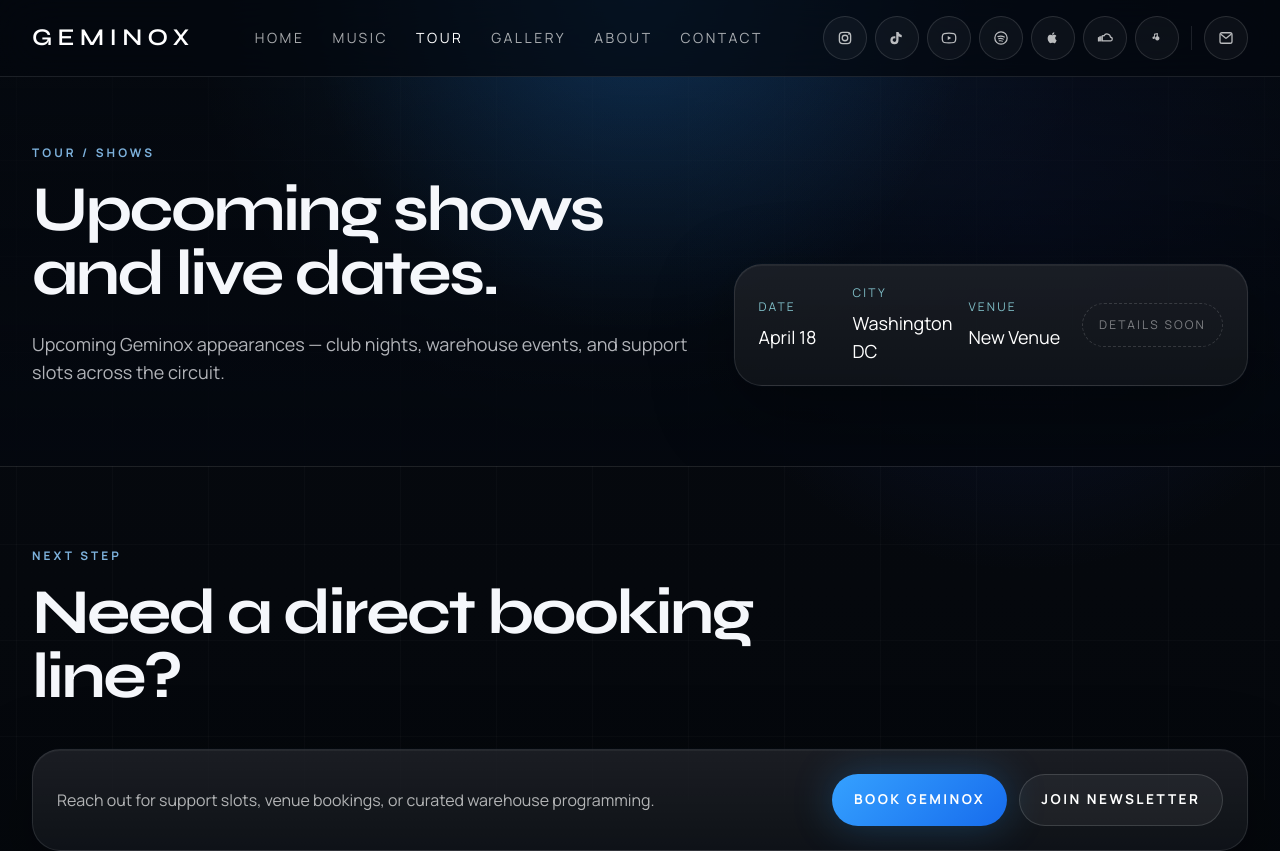
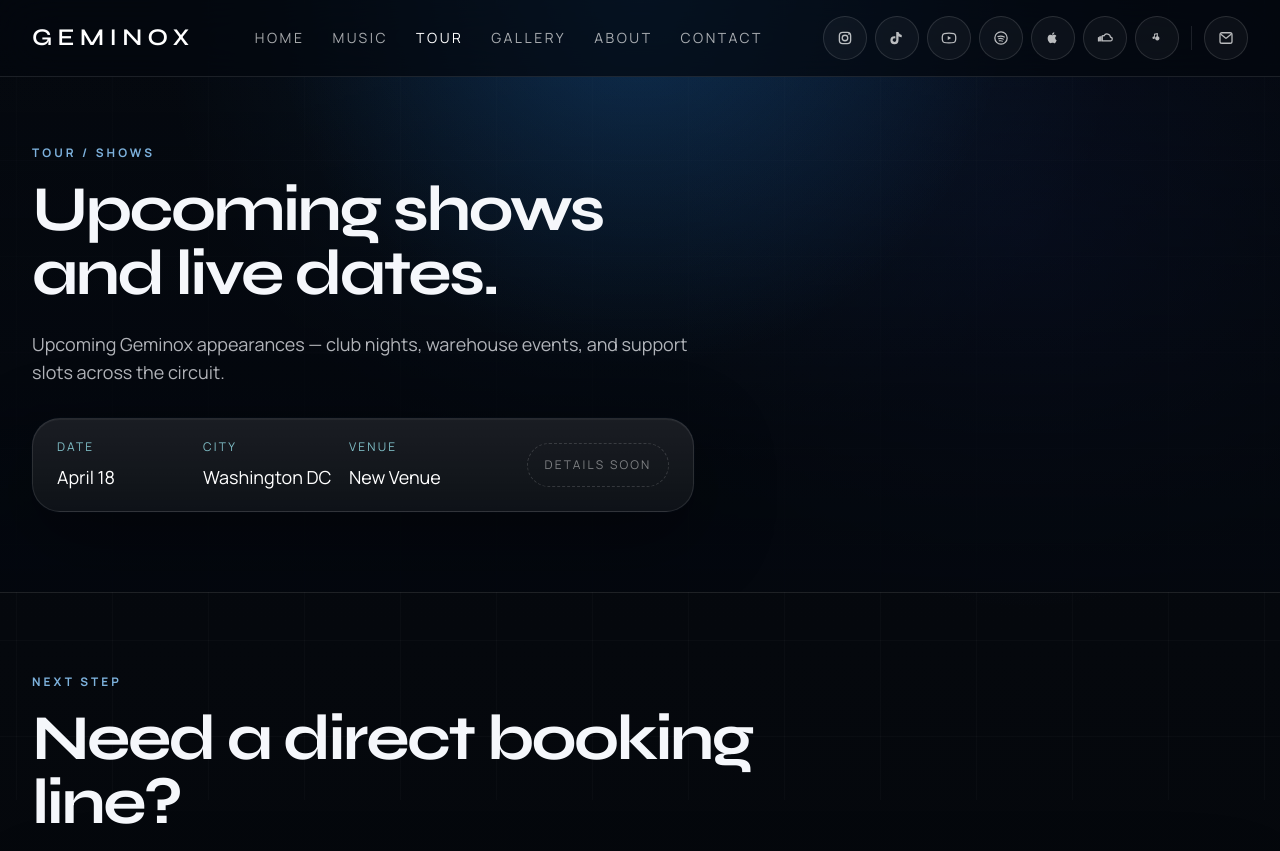
Before and after one commit to alihannnnn12/geminox-website, a Next.js app: page /tour in a window 1280 px wide. Shown: the top 851 px of the page. Built offline with nearby package versions, Linux system fonts and the light colour scheme.

Commit message:
Support hero content below description

```diff
--- a/src/app/tour/page.tsx
+++ b/src/app/tour/page.tsx
@@ -11,15 +11,14 @@ export default function TourPage() {
     <>
       <PageHero
         description="Upcoming Geminox appearances — club nights, warehouse events, and support slots across the circuit."
+        belowContent={
+          <Reveal>
+            <ShowsPanel shows={shows} />
+          </Reveal>
+        }
         eyebrow="Tour / Shows"
         title="Upcoming shows and live dates."
-      >
-        <Reveal>
-          <div className="mt-8">
-            <ShowsPanel shows={shows} />
-          </div>
-        </Reveal>
-      </PageHero>
+      />
 
       <SectionShell
         eyebrow="Next Step"
--- a/src/components/page-hero.tsx
+++ b/src/components/page-hero.tsx
@@ -5,13 +5,15 @@ type PageHeroProps = {
   title: string;
   description: string;
   children?: ReactNode;
+  belowContent?: ReactNode;
 };
 
 export function PageHero({
   eyebrow,
   title,
   description,
-  children
+  children,
+  belowContent
 }: PageHeroProps) {
   return (
     <section className="relative overflow-hidden border-b border-white/10 pt-28">
@@ -22,6 +24,7 @@ export function PageHero({
           <div className="max-w-4xl">
             <h1 className="hero-title max-w-4xl text-balance">{title}</h1>
             <p className="section-copy mt-6 max-w-2xl text-lg">{description}</p>
+            {belowContent ? <div className="mt-8">{belowContent}</div> : null}
           </div>
           {children ? <div>{children}</div> : null}
         </div>
```
